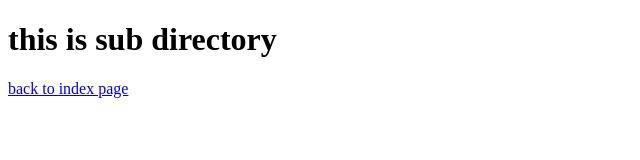
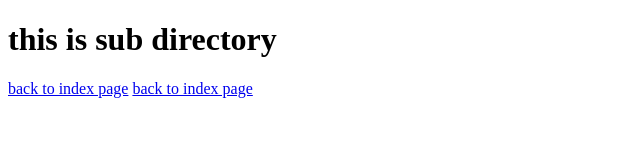
Before and after one commit to vishnusai399/WTCLASS, a plain HTML site: page Sub/test.html in a window 1280 px wide. Shown: the whole page, without its empty margins (0-640 px from the left). Drawn offline with Linux system fonts and the light colour scheme.

Commit message:
Update test.html

```diff
--- a/Sub/test.html
+++ b/Sub/test.html
@@ -9,5 +9,6 @@
 
 <a href="../index.html"> back to index page</a>
 
+<a href="../test2.html"> back to index page</a>
 </body>
 </html>
```
